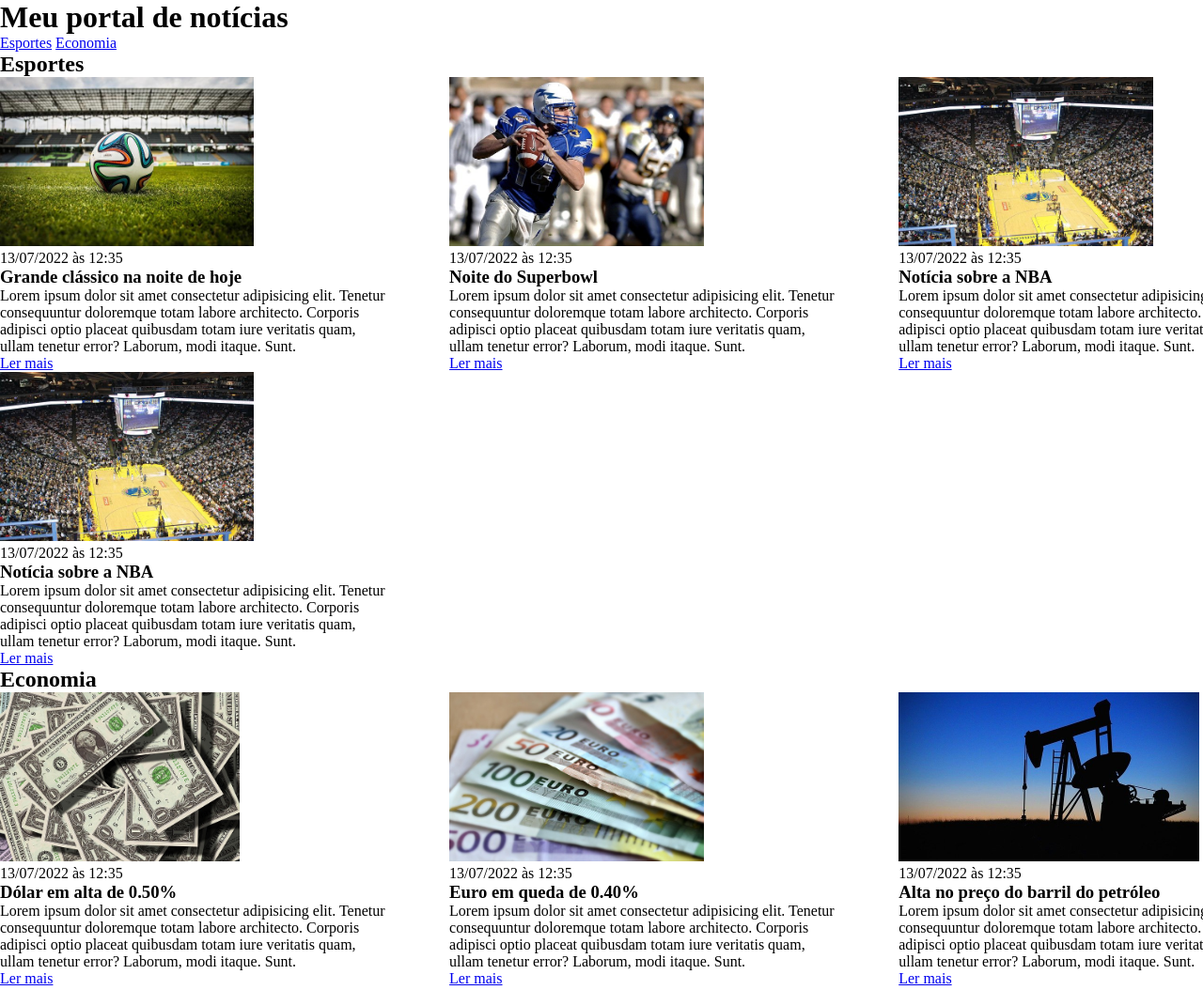
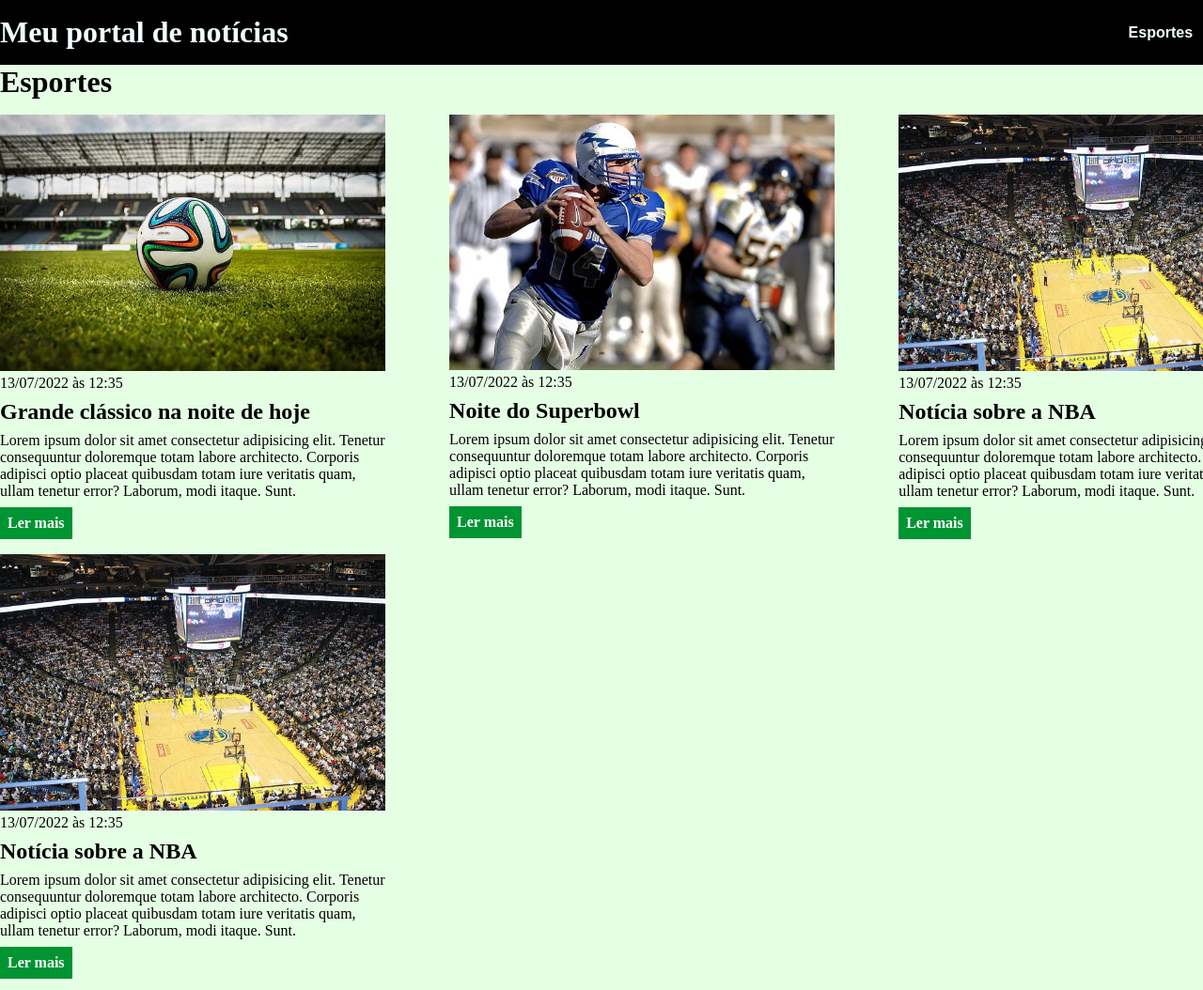
Before and after one commit to LuisDMatos/ebac_frontend, a plain HTML site: page CSS/index.html in a window 1280 px wide. Shown: the top 1054 px of the page at 94% size. Drawn offline with Linux system fonts and the light colour scheme.

Commit message:
customização de cores

```diff
--- a/CSS/index.html
+++ b/CSS/index.html
@@ -8,8 +8,8 @@
     <link rel="stylesheet" href="./main.css" />
 </head>
 <body>
-    <header class="container">
-        <div>
+    <header >
+        <div class="container">
             <h1>Meu portal de notícias</h1>
         <nav>
             <ul>
--- a/CSS/main.css
+++ b/CSS/main.css
@@ -4,8 +4,28 @@
     padding: 0;
 }
 
+body > header {
+    background-color: black;
+    padding: 16px 0;
+    color: azure;
+}
+
+header .container {
+    display: flex;
+    align-items: center;
+    justify-content: space-between;
+}
+
 header li {
     display: inline;
+    font-family: Arial, Helvetica, sans-serif;
+    font-weight: bold;
+    margin-left: 16px;
+}
+
+header li a {
+    color: azure;
+    text-decoration: none;
 }
 
 .container {
@@ -20,9 +40,67 @@ header li {
 }
 
 .articles article img {
-    height: 180px;
-    }
+    /* height: 180px; */
+    width: 100%;
+}
 
-    .articles article {
-        width: 30%;
-    }
+.articles article {
+    width: 30%;
+}
+
+section {
+    padding 16px 0;
+}
+
+section h2,
+.articles article {
+    margin-bottom: 16px;
+}
+
+.articles article h3 {
+    margin-top: 8px;
+    margin-bottom: 8px;
+}
+
+.articles article a {
+    background-color: blue;
+    color: #fff;
+    padding: 8px;
+    display: inline-block;
+    text-decoration: none;
+    font-weight: bold;
+    margin-top: 8px;
+}
+
+.articles article a:hover {
+    text-decoration: underline;
+}
+
+.articles article p
+.articles article a {
+    font-family: Arial, Helvetica, sans-serif;
+}
+
+.articles article h3 {
+    font-size: 24px;
+}
+
+section h2 {
+    font-size: 32px;
+}
+
+#sports {
+    background-color: rgba(0, 255, 0, 0.1)
+}
+
+#sports .articles article a{
+    background-color: #009432;
+}
+
+#economy {
+    background-color: #f8f59f;
+}
+
+#economy .articles article a{
+    background-color: #ff9f1a;
+}
```
